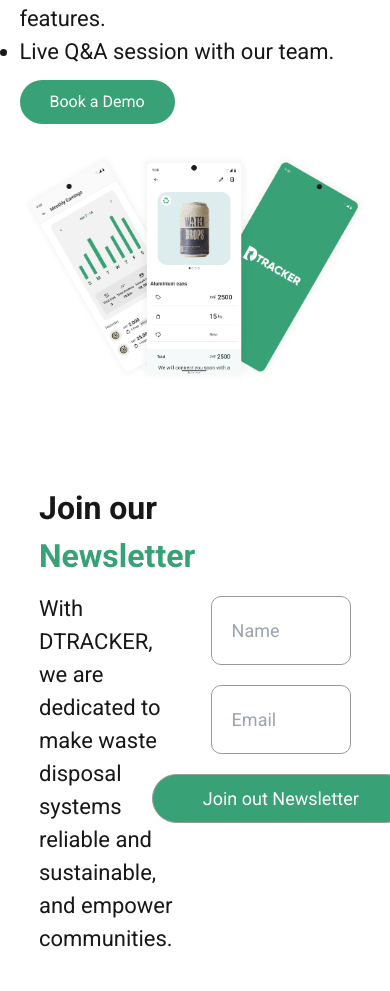
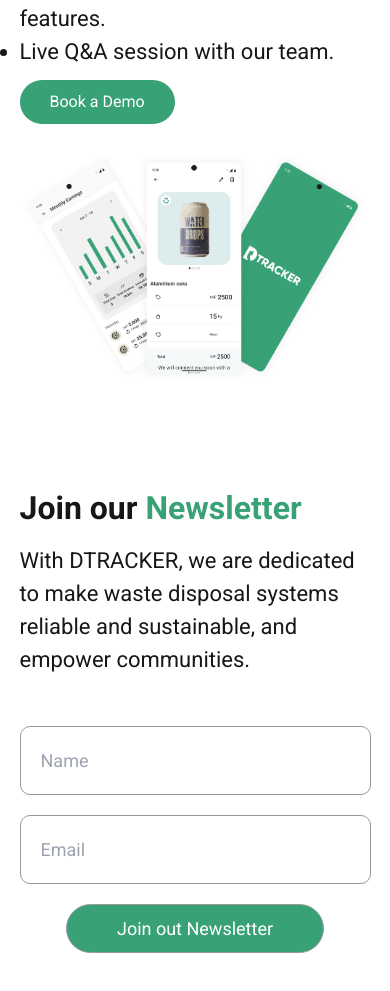
Before and after one commit to carrington-115/dtracker-website, a Next.js app: page / in a window 390 px wide. Shown: the part 8824-9815 px from the top of the page. Built offline with nearby package versions, Linux system fonts and the light colour scheme.

Commit message:
updated the code to fit on mobile

```diff
--- a/src/components/Newsletter.tsx
+++ b/src/components/Newsletter.tsx
@@ -81,4 +81,16 @@
       }
     }
   }
+
+  @media (min-width: 320px) and (max-width: 599px) {
+    .inner-container {
+      width: 90%;
+      flex-direction: column;
+      gap: 50px;
+      .content,
+      form {
+        width: 100%;
+      }
+    }
+  }
 `;
```
